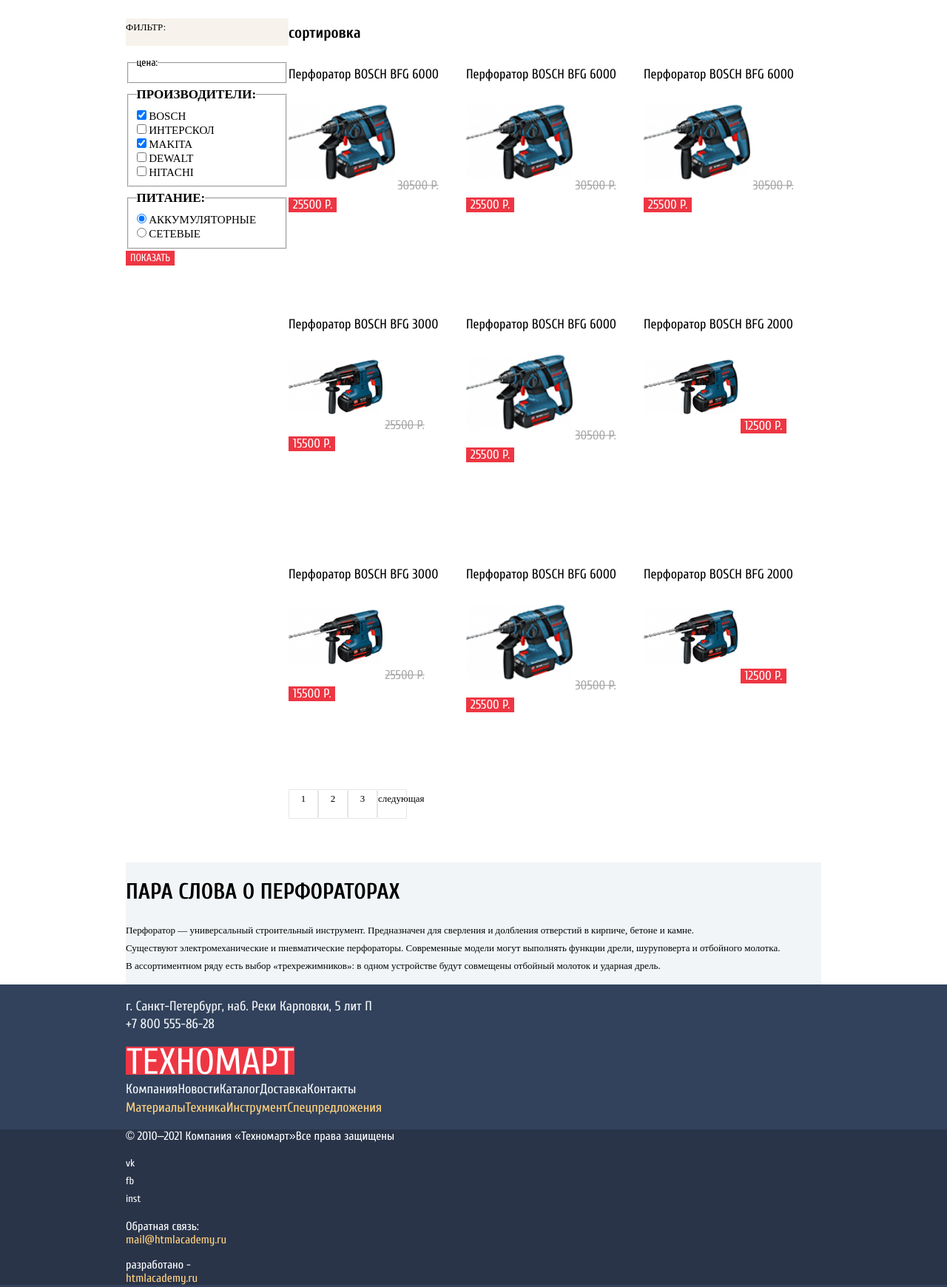
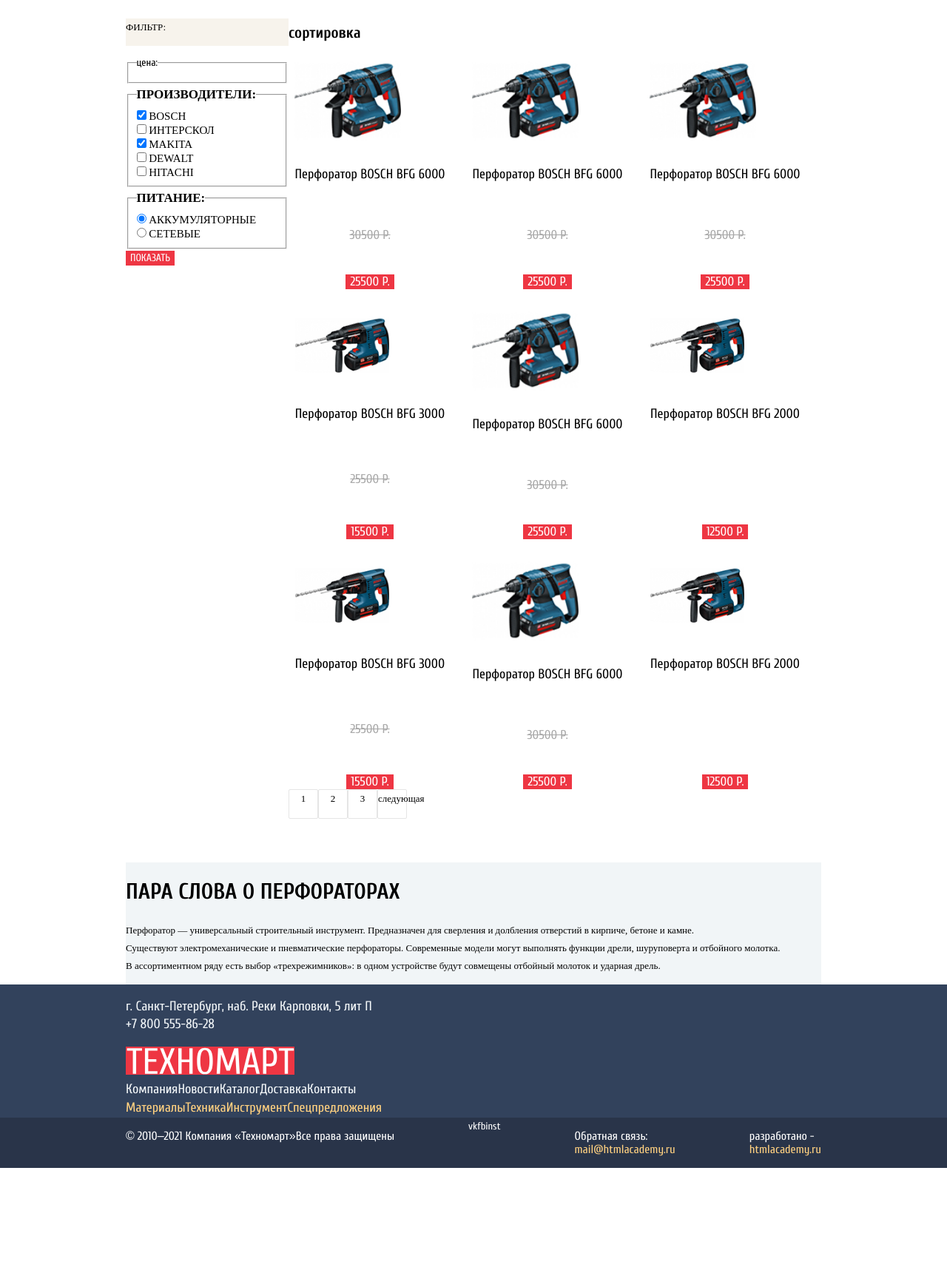
Before and after one commit to romkafomin/1478413-technomart-31, a plain HTML site: page catalog.html in a window 1280 px wide. Shown: the part 280-2020 px from the top of the page at 74% size. After the commit the page ends 1859 px from the top, so only its background shows below. Drawn offline with Linux system fonts and the light colour scheme.

Commit message:
6.1 исправления

```diff
--- a/catalog.html
+++ b/catalog.html
@@ -122,73 +122,73 @@
         <section class="catalog">
           <!--<h2 class="catalog_headline">список перфораторов</h2>-->
           <ul class="catalog_list">
-            <li class="catalog_item">
+            <li class="products_list_item">
                 <a href="#">
+                  <img src="img/tool2.jpg" width="144" height="128" alt="Перфоратор BOSCH BFG 6000">
                   <p class="product_name">Перфоратор BOSCH BFG 6000</p>
-                  <img src="img/tool2.jpg" width="144" height="128" alt="Перфоратор BOSCH BFG 6000">
                 </a>
                 <del class="product_old_price">30500 Р.</del>
                 <button class="product_new_price button" type="button">25500 Р.</button>
             </li>
-            <li class="catalog_item">
+            <li class="products_list_item">
                 <a href="#">
+                  <img src="img/tool2.jpg" width="144" height="128" alt="Перфоратор BOSCH BFG 6000">
                   <p class="product_name">Перфоратор BOSCH BFG 6000</p>
-                  <img src="img/tool2.jpg" width="144" height="128" alt="Перфоратор BOSCH BFG 6000">
                 </a>
                 <del class="product_old_price">30500 Р.</del>
                 <button class="product_new_price button" type="button">25500 Р.</button>
             </li>
-            <li class="catalog_item">
+            <li class="products_list_item">
                 <a href="#">
+                  <img src="img/tool2.jpg" width="144" height="128" alt="Перфоратор BOSCH BFG 6000">
                   <p class="product_name">Перфоратор BOSCH BFG 6000</p>
-                  <img src="img/tool2.jpg" width="144" height="128" alt="Перфоратор BOSCH BFG 6000">
                 </a>
                 <del class="product_old_price">30500 Р.</del>
                 <button class="product_new_price button" type="button">25500 Р.</button>
             </li>
-            <li class="catalog_item">
+            <li class="products_list_item">
                 <a href="#">
+                  <img src="img/tool3.jpg" width="127" height="112" alt="Перфоратор BOSCH BFG 3000">
                   <p class="product_name">Перфоратор BOSCH BFG 3000</p>
-                  <img src="img/tool3.jpg" width="127" height="112" alt="Перфоратор BOSCH BFG 3000">
                 </a>
                 <del class="product_old_price">25500 Р.</del>
                 <button class="product_new_price button" type="button">15500 Р.</button>
             </li>
-            <li class="catalog_item">
+            <li class="products_list_item">
                 <a href="#">
+                  <img src="img/tool2.jpg" width="144" height="128" alt="Перфоратор BOSCH BFG 6000">
                   <p class="product_name">Перфоратор BOSCH BFG 6000</p>
-                  <img src="img/tool2.jpg" width="144" height="128" alt="Перфоратор BOSCH BFG 6000">
                 </a>
                 <del class="product_old_price">30500 Р.</del>
                 <button class="product_new_price button" type="button">25500 Р.</button>
             </li>
-            <li class="catalog_item">
+            <li class="products_list_item">
                 <a href="#">
+                  <img src="img/tool3.jpg" width="127" height="112" alt="Перфоратор BOSCH BFG 2000">
                   <p class="product_name">Перфоратор BOSCH BFG 2000</p>
-                  <img src="img/tool3.jpg" width="127" height="112" alt="Перфоратор BOSCH BFG 2000">
                 </a>
                 <button class="product_new_price button" type="button">12500 Р. </button>
             </li>
-            <li class="catalog_item">
+            <li class="products_list_item">
                 <a href="#">
+                  <img src="img/tool3.jpg" width="127" height="112" alt="Перфоратор BOSCH BFG 3000">
                   <p class="product_name">Перфоратор BOSCH BFG 3000</p>
-                  <img src="img/tool3.jpg" width="127" height="112" alt="Перфоратор BOSCH BFG 3000">
                 </a>
                 <del class="product_old_price">25500 Р.</del>
                 <button class="product_new_price button" type="button">15500 Р.</button>
             </li>
-            <li class="catalog_item">
+            <li class="products_list_item">
                 <a href="#">
+                  <img src="img/tool2.jpg" width="144" height="128" alt="Перфоратор BOSCH BFG 6000">
                   <p class="product_name">Перфоратор BOSCH BFG 6000</p>
-                  <img src="img/tool2.jpg" width="144" height="128" alt="Перфоратор BOSCH BFG 6000">
                 </a>
                 <del class="product_old_price">30500 Р.</del>
                 <button class="product_new_price button" type="button">25500 Р.</button>
             </li>
-             <li class="catalog_item">
+             <li class="products_list_item">
                 <a href="#">
+                  <img src="img/tool3.jpg" width="127" height="112" alt="Перфоратор BOSCH BFG 2000">
                   <p class="product_name">Перфоратор BOSCH BFG 2000</p>
-                  <img src="img/tool3.jpg" width="127" height="112" alt="Перфоратор BOSCH BFG 2000">
                 </a>
                 <button class="product_new_price button" type="button">12500 Р.</button>
             </li>
--- a/css/style.css
+++ b/css/style.css
@@ -256,7 +256,7 @@ img {
 
 .main_nav_list {
     display: flex;
-    justify-content: space-around;
+    justify-content: center;
     margin: 0;
     padding: 0;
     list-style: none;
@@ -382,6 +382,7 @@ img {
 .products_list_item {
     display: flex;
     flex-direction: column;
+    justify-content: space-between;
     align-items: center;
 
 }
@@ -425,10 +426,11 @@ img {
 }
 
 .manufacturer_list {
-    display: grid;
-    grid-template-columns: 220px 220px 220px 220px;
+    display: flex;
+    flex-wrap: wrap;
+    /*grid-template-columns: 220px 220px 220px 220px;
     grid-template-rows: 145px 145px;
-    grid-gap: 20px;
+    grid-gap: 20px;*/
     margin: 0;
     padding: 0;
     margin-top: 20px;
@@ -517,6 +519,11 @@ img {
 
 /* футер */
 
+.footer_flex {
+    display: flex;
+    justify-content: space-between;
+}
+
 .main_footer {
     background-color: var(--basic_dark_blue);
 }
@@ -558,6 +565,9 @@ img {
 }
 
 .footer_social {
+    display: flex;
+    flex-direction: row;
+    justify-content: space-between;
     background-color: var(--extra_dark_blue);
 }
 
@@ -568,6 +578,7 @@ img {
 }
 
 .footer_social_list {
+    display: flex;
     margin: 0;
     padding: 0;
     list-style: none;
@@ -585,6 +596,10 @@ img {
 
 .footer_link {
     color: var(--extra_yellow);
+}
+
+.footer_feedback {
+    display: flex;
 }
 
 /* КАТАЛОГ */
```
Also changed, not shown: index.html (+19 -5 lines).
